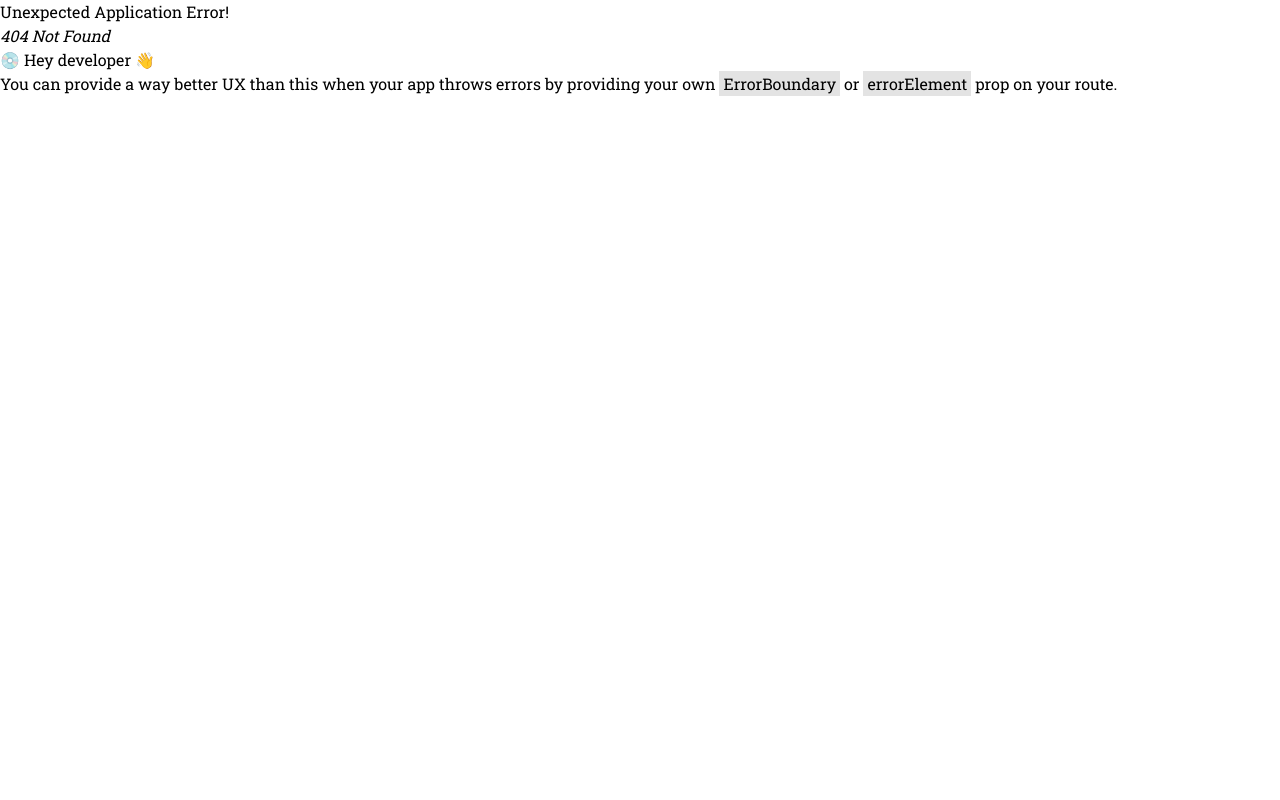
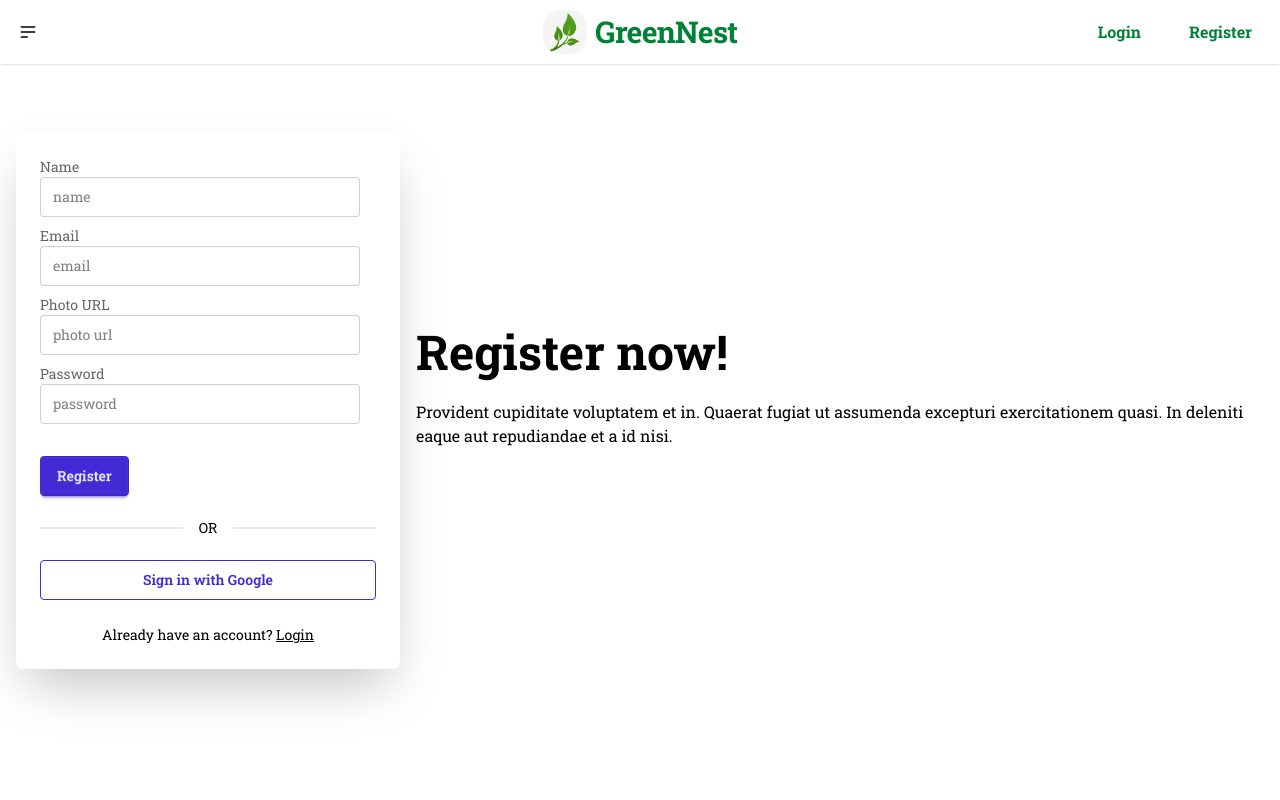
Before and after one commit to farhanarexa/green-nest, a React (Vite) app: page /register in a window 1280 px wide. Before the commit this address had no page. Shown: the top 800 px of the page. Built offline with nearby package versions, Linux system fonts and the light colour scheme.

Commit message:
Login and registration page initiated

```diff
--- a/src/Components/LoginPage/LoginPage.jsx
+++ b/src/Components/LoginPage/LoginPage.jsx
@@ -1,15 +1,15 @@
 import React from 'react';
-import Link from '../Common/Link';
+import { Link } from 'react-router';
 
 const LoginPage = () => {
     return (
-        <div className="hero min-h-screen bg-base-200">
+        <div className="hero min-h-screen">
             <div className="hero-content flex-col lg:flex-row-reverse">
                 <div className="text-center lg:text-left">
                     <h1 className="text-5xl font-bold">Login now!</h1>
                     <p className="py-6">Provident cupiditate voluptatem et in. Quaerat fugiat ut assumenda excepturi exercitationem quasi. In deleniti eaque aut repudiandae et a id nisi.</p>
                 </div>
-                <div className="card flex-shrink-0 w-full max-w-sm shadow-2xl bg-base-100">
+                <div className="card w-full max-w-sm shadow-2xl">
                     <div className="card-body">
                         <div className="form-control">
                             <label className="label">
--- a/src/Components/RegisterPage/RegisterPage.jsx
+++ b/src/Components/RegisterPage/RegisterPage.jsx
@@ -1,15 +1,15 @@
 import React from 'react';
-import Link from '../Common/Link';
+import { Link } from 'react-router';
 
 const RegisterPage = () => {
     return (
-        <div className="hero min-h-screen bg-base-200">
+        <div className="hero min-h-screen ">
             <div className="hero-content flex-col lg:flex-row-reverse">
                 <div className="text-center lg:text-left">
                     <h1 className="text-5xl font-bold">Register now!</h1>
                     <p className="py-6">Provident cupiditate voluptatem et in. Quaerat fugiat ut assumenda excepturi exercitationem quasi. In deleniti eaque aut repudiandae et a id nisi.</p>
                 </div>
-                <div className="card flex-shrink-0 w-full max-w-sm shadow-2xl bg-base-100">
+                <div className="card shrink-0 w-full max-w-sm shadow-2xl">
                     <div className="card-body">
                         <div className="form-control">
                             <label className="label">
--- a/src/main.jsx
+++ b/src/main.jsx
@@ -7,6 +7,8 @@ import Root from './Layouts/Home/Root.jsx';
 import Home from './Components/Common/Navbar/Home.jsx';
 import Plants from './Components/Common/Navbar/Plants.jsx';
 import MyProfile from './Components/Common/Navbar/MyProfile.jsx';
+import RegisterPage from './Components/RegisterPage/RegisterPage.jsx';
+import LoginPage from './Components/LoginPage/LoginPage.jsx';
 
 const router = createBrowserRouter([
   {
@@ -25,6 +27,14 @@ const router = createBrowserRouter([
         path: "profile",
         Component: MyProfile,
       },
+      {
+        path: "login",
+        Component: LoginPage,
+      },
+      {
+        path: "register",
+        Component: RegisterPage,
+      },
 
 
     ],
```
